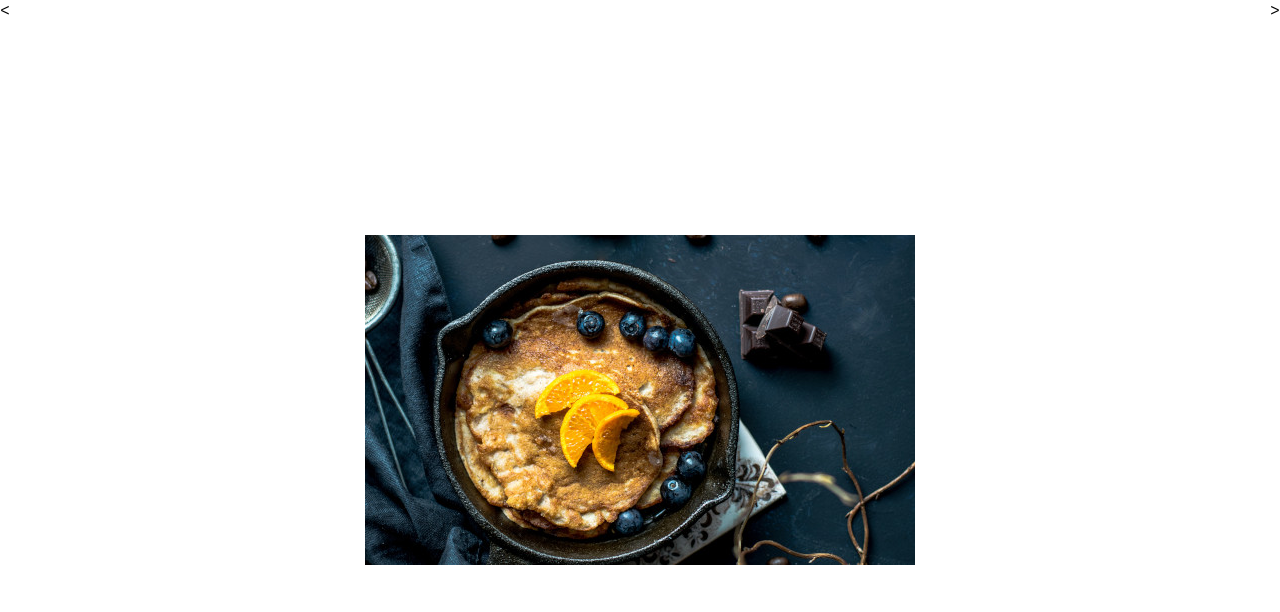
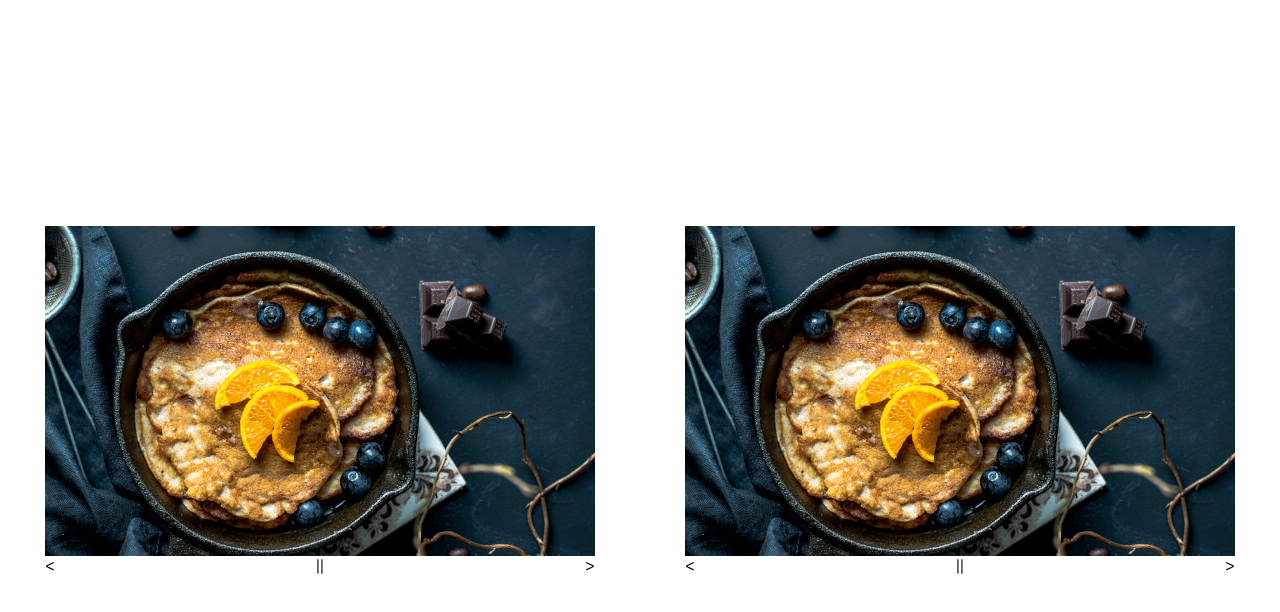
Before and after one commit to mwaboff/ez-slides, a plain HTML site: page index.html in a window 1280 px wide. Drawn offline with nearby package versions, Linux system fonts and the light colour scheme.

Commit message:
Added controls that will automatically associate with the slideshow. Verified it can accomodate multiple slideshows at once!

```diff
--- /dev/null
+++ b/ez-controls.js
@@ -0,0 +1,96 @@
+  //  DSN6040 - Web Design and Javascript - Slideshow Project
+//    Michael Aboff - mwaboff@gmail.com - https://github.com/mwaboff
+
+class SlideshowControl {
+  constructor(control_id, dom_element) {
+    this.id = control_id;
+    this.dom_element = dom_element;
+    this.control_data = this.dom_element.dataset;
+    this.expected_slideshow_id = this.dom_element.dataset.slideshowId;
+
+    this.css = {};
+
+    this.slideshow = null;
+  }
+
+  static constructFromHtml(control_id, html_element) {
+    return new SlideshowControl(control_id, html_element);
+  }
+
+  getExpectedSlideshowId() {
+    return this.expected_slideshow_id;
+  }
+
+  associateSlideshow(slideshow) {
+    console.log("associating slideshow!!!!");
+    this.slideshow = slideshow;
+    console.log(slideshow);
+  }
+
+  initialize() {
+    this.generateButtons();
+  }
+
+  generateButtons() {
+    let back_button = this.createBackButton();
+    let forward_button = this.createForwardButton();
+    let autoplay_button = this.createAutoplayButton();
+    this.addButton(back_button);
+    this.addButton(autoplay_button);
+    this.addButton(forward_button);
+  }
+
+  createBackButton() {
+    let button_id = "ez-controls-backwards-" + this.id;
+    let new_button = document.createElement("div");
+    new_button.setAttribute("class", "ez-controls-directional-button");
+    new_button.setAttribute("class", "ez-controls-back-button");
+    new_button.setAttribute("id", button_id);
+    new_button.innerText = "<";
+
+    new_button.addEventListener("click", this.clickBackButton.bind(this));
+
+    return new_button;
+  }
+
+  createForwardButton() {
+    let button_id = "ez-controls-forwards-" + this.id;
+    let new_button = document.createElement("div");
+    new_button.setAttribute("class", "ez-controls-directional-button");
+    new_button.setAttribute("class", "ez-controls-forward-button");
+    new_button.setAttribute("id", button_id);
+    new_button.innerText = ">";
+
+    new_button.addEventListener("click", this.clickForwardButton.bind(this));
+
+    return new_button;
+  }
+
+  createAutoplayButton() {
+    let button_id = "ez-controls-forwards-" + this.id;
+    let new_button = document.createElement("div");
+    new_button.setAttribute("class", "ez-controls-play-button");
+    new_button.setAttribute("id", button_id);
+    new_button.innerText = "||";
+
+    new_button.addEventListener("click", this.clickAutoplayButton.bind(this));
+
+    return new_button;
+  }
+
+  addButton(button) {
+    this.dom_element.append(button);
+  }
+
+  clickBackButton() {
+    this.slideshow.clickBackButton();
+  }
+
+  clickForwardButton() {
+    this.slideshow.clickForwardButton();
+  }
+
+  clickAutoplayButton() {
+    this.slideshow.clickAutoplayButton();
+  }
+}
--- a/ez-manager.js
+++ b/ez-manager.js
@@ -2,14 +2,17 @@
 //    Michael Aboff - mwaboff@gmail.com - https://github.com/mwaboff
 
 class SlideshowManager {
-  constructor(slideshow_list) {
+  constructor(slideshow_list, control_list) {
     this.slideshow_list = slideshow_list;
+    this.control_list = control_list;
   }
 
   static constructFromDomSearch() {
     var slideshow_doms = SlideshowManager.findSlideshowsFromDom();
+    var control_doms = SlideshowManager.findControlsFromDom();
     var slideshows = SlideshowManager.createSlideshowsFromDom(slideshow_doms);
-    let new_manager = new SlideshowManager(slideshows);
+    var controls = SlideshowManager.createControlsFromDom(control_doms);
+    let new_manager = new SlideshowManager(slideshows, controls);
     return new_manager;
   }
 
@@ -17,18 +20,34 @@ class SlideshowManager {
     return document.getElementsByClassName(EZSlides.SLIDESHOW_CLASS_NAME);
   }
 
+  static findControlsFromDom = function() {
+    return document.getElementsByClassName(EZSlides.CONTROLS_CLASS_NAME);
+  }
+
   static createSlideshowsFromDom = function(slideshow_doms) {
     let slideshow_list = []
     for (let slideshow_index = 0; slideshow_index < slideshow_doms.length; slideshow_index++) {
       let slideshow_dom = slideshow_doms[slideshow_index];
-      let manager = Slideshow.constructFromHtml(slideshow_index, slideshow_dom);
-      slideshow_list.push(manager);
+      let slideshow = Slideshow.constructFromHtml(slideshow_index, slideshow_dom);
+      slideshow_list.push(slideshow);
     }
     return slideshow_list;
   }
 
+  static createControlsFromDom = function(control_doms) {
+    let controls_list = []
+    for (let control_index = 0; control_index < control_doms.length; control_index++) {
+      let control_dom = control_doms[control_index];
+      let control = SlideshowControl.constructFromHtml(control_index, control_dom);
+      controls_list.push(control);
+    }
+    return controls_list;
+  }
+
   initialize() {
     this.initializeSlideshows();
+    this.associateControlsWithSlideshows();
+    this.initializeControls();
   }
 
   initializeSlideshows() {
@@ -37,4 +56,32 @@ class SlideshowManager {
     }
   }
 
+  associateControlsWithSlideshows() {
+    for (let control of this.control_list) {
+      let expected_slideshow_id = control.getExpectedSlideshowId();
+      console.log("expected slideshow ID: " + expected_slideshow_id);
+      let found_slideshow = this.findSlideshowWithId(expected_slideshow_id);
+      console.log("found slideshow ID: " + found_slideshow);
+      control.associateSlideshow(found_slideshow);
+    }
+  }
+
+  initializeControls() {
+    for (let control of this.control_list) {
+      control.initialize();
+    }
+  }
+
+  findSlideshowWithId(target_id) {
+    console.log("Searching for target Slideshow with ID: " + target_id);
+    for (let slideshow of this.slideshow_list) {
+      console.log("ID of this slideshow is: " + slideshow.getId());
+      if (parseInt(slideshow.getId()) === parseInt(target_id)) {
+        console.log("slideshow matches!");
+        return slideshow;
+      }
+    }
+    return null;
+  }
+
 }
--- a/ez-slide-core.js
+++ b/ez-slide-core.js
@@ -8,6 +8,7 @@
 
   EZSlides.SLIDESHOW_CLASS_NAME = "ez-slideshow";
   EZSlides.SLIDE_CLASS_NAME = "ez-slide";
+  EZSlides.CONTROLS_CLASS_NAME = "ez-controls";
 
   var SLIDESHOW_MANAGER;
 
--- a/ez-slides.css
+++ b/ez-slides.css
@@ -14,6 +14,13 @@ body {
     display: flex;
 }
 
+.slideshow-container {
+    display: flex;
+    flex-direction: column;
+    margin: 0 auto;
+    align-self: center;
+}
+
 .ez-slideshow {
     position: relative;
     width: 550px;
@@ -23,8 +30,8 @@ body {
 
     display: flex;
 
-    margin: 0 auto;
-    align-self: center;
+    /*margin: 0 auto;
+    align-self: center;*/
 }
 
 .ez-slide {
@@ -34,3 +41,14 @@ body {
     height: 100%;
     transition: left 1s;
 }
+
+.ez-controls {
+    width: 550px;
+
+    margin: 0 auto;
+    align-self: center;
+
+    display: flex;
+    justify-content: space-between;
+
+}
--- a/ez-slideshow.js
+++ b/ez-slideshow.js
@@ -7,6 +7,8 @@ class Slideshow {
     this.slide_list = slide_list;
     this.dom_element = dom_element;
     this.current_slide_index = 0;
+
+    this.autoplay_interval_handler = null;
   }
 
   static constructFromHtml(slideshow_id, html_element) {
@@ -31,13 +33,17 @@ class Slideshow {
     this.writeUniqueHtmlIdsToDom();
     this.initializeSlides();
     this.positionInitialSlides();
-    this.initializeButtons();
+    // this.initializeButtons();
   }
 
   writeUniqueHtmlIdsToDom() {
     let slideshow_id_text = "ez-slideshow-" + this.id;
     this.dom_element.setAttribute("id", slideshow_id_text);
-    this.dom_element.setAttribute("data-slideshow-id", this.id);
+    if (!Object.keys(this.dom_element.dataset).includes("slideshowId")) {
+      console.log('does not have slideshow-id');
+      this.dom_element.setAttribute("data-slideshow-id", this.id);
+
+    }
   }
 
   initializeSlides() {
@@ -52,13 +58,8 @@ class Slideshow {
     this.current_slide_index = 0;
   }
 
-  positionSlidesHorizontally() {
-    for (let i = 0; i < this.slide_list.length; i++) {
-      let slide = this.slide_list[i];
-      let position = slide.getWidth() * i;
-      slide.setLocation("left", position);
-      slide.updateCSS();
-    }
+  getId() {
+    return this.id;
   }
 
   initializeButtons() {
@@ -68,6 +69,15 @@ class Slideshow {
     // this.dom_element.append(forward_button);
     document.getElementById("content-container").prepend(back_button);
     document.getElementById("content-container").append(forward_button);
+  }
+
+  positionSlidesHorizontally() {
+    for (let i = 0; i < this.slide_list.length; i++) {
+      let slide = this.slide_list[i];
+      let position = slide.getWidth() * i;
+      slide.setLocation("left", position);
+      slide.updateCSS();
+    }
   }
 
   createBackButton() {
@@ -106,6 +116,14 @@ class Slideshow {
     this.moveToSlideIndex(next_index);
   }
 
+  clickAutoplayButton() {
+    if(!this.autoplay_interval_handler) {
+      this.initiateAutoplay();
+    } else {
+      this.stopAutoplay();
+    }
+  }
+
   moveToSlideIndex(target_slide_index) {
     target_slide_index = this.forceIndexWithinRange(target_slide_index);
     let slides_to_move = this.current_slide_index - target_slide_index;
@@ -116,6 +134,15 @@ class Slideshow {
       this.moveForwardByCount(slides_to_move);
     }
   }
+
+  initiateAutoplay() {
+    this.autoplay_interval_handler = setInterval(this.clickForwardButton.bind(this), 3000);
+  }
+
+  stopAutoplay() {
+    clearInterval(this.autoplay_interval_handler);
+    this.autoplay_interval_handler = null;
+    }
 
   forceIndexWithinRange(target_index) {
     if (target_index < 0) {
--- a/index.html
+++ b/index.html
@@ -10,20 +10,38 @@
     <title>EZ-Slides Demo</title>
     <link rel="stylesheet" href="ez-slides.css">
     <link href="https://fonts.googleapis.com/css?family=Work+Sans&display=swap" rel="stylesheet">
+    <script src="https://kit.fontawesome.com/22d8f517f8.js" crossorigin="anonymous"></script>
 
     <script type="text/javascript" src="ez-slide.js"></script>
     <script type="text/javascript" src="ez-slideshow.js"></script>
+    <script type="text/javascript" src="ez-controls.js"></script>
+
     <script type="text/javascript" src="ez-manager.js"></script>
 </head>
 <body>
     <div id="content-container">
+        <div class="slideshow-container">
+            <div class="ez-slideshow" data-slideshow-id="0">
+                <div class="ez-slide" data-image="images/breakfast.jpg"></div>
+                <div class="ez-slide" data-image="images/french_toast.jpg"></div>
+                <div class="ez-slide" data-image="images/squash_soup.jpg"></div>
+                <div class="ez-slide" data-image="images/grilled_chicken.jpg"></div>
+                <div class="ez-slide" data-image="images/icecream.jpg"></div>
+            </div>
 
-        <div class="ez-slideshow">
-            <div class="ez-slide" data-image="images/breakfast.jpg"></div>
-            <div class="ez-slide" data-image="images/french_toast.jpg"></div>
-            <div class="ez-slide" data-image="images/squash_soup.jpg"></div>
-            <div class="ez-slide" data-image="images/grilled_chicken.jpg"></div>
-            <div class="ez-slide" data-image="images/icecream.jpg"></div>
+            <div class="ez-controls" data-slideshow-id="0"></div>
+        </div>
+
+        <div class="slideshow-container">
+            <div class="ez-slideshow" data-slideshow-id="1">
+                <div class="ez-slide" data-image="images/breakfast.jpg"></div>
+                <div class="ez-slide" data-image="images/french_toast.jpg"></div>
+                <div class="ez-slide" data-image="images/squash_soup.jpg"></div>
+                <div class="ez-slide" data-image="images/grilled_chicken.jpg"></div>
+                <div class="ez-slide" data-image="images/icecream.jpg"></div>
+            </div>
+
+            <div class="ez-controls" data-slideshow-id="1"></div>
         </div>
 
     </div>
```
